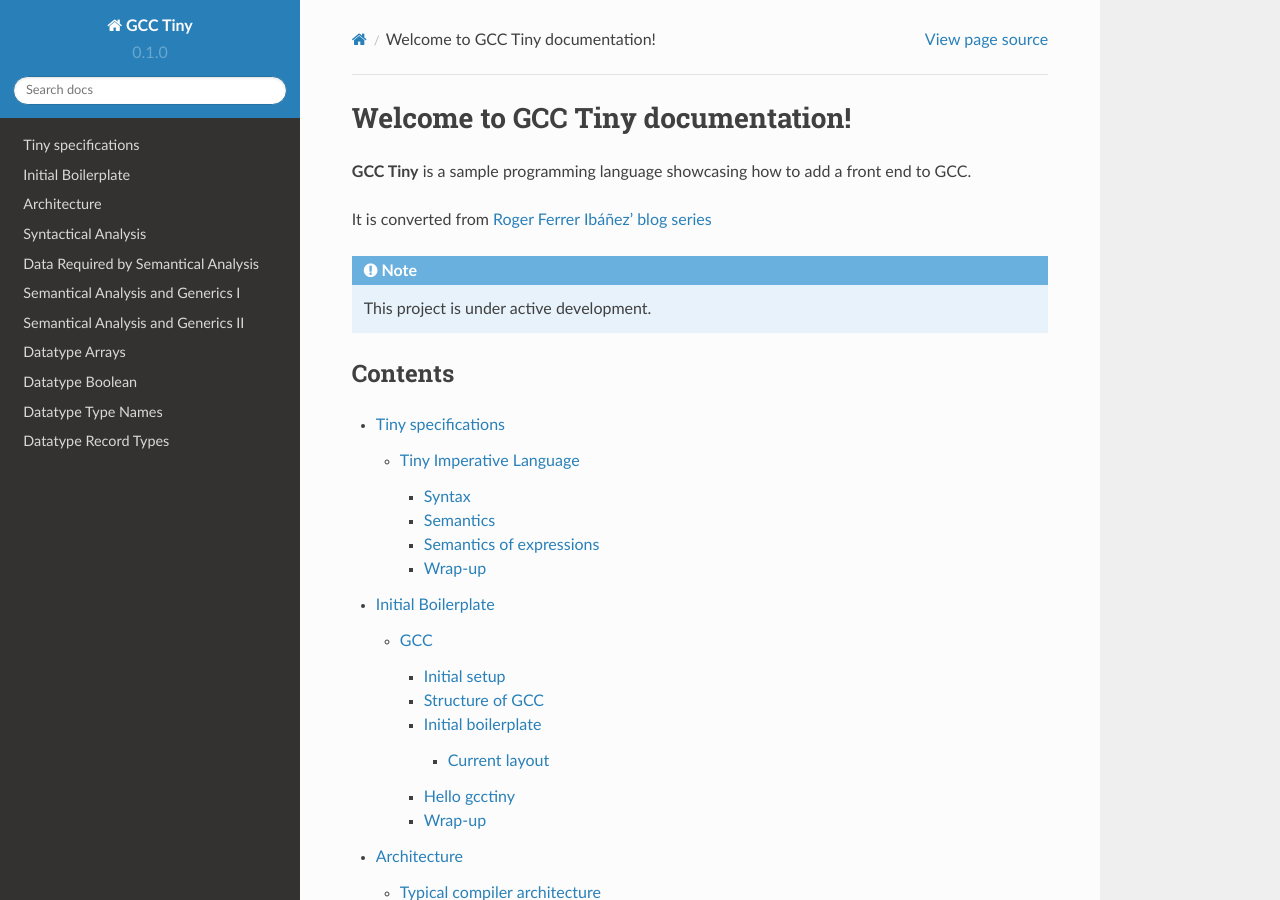
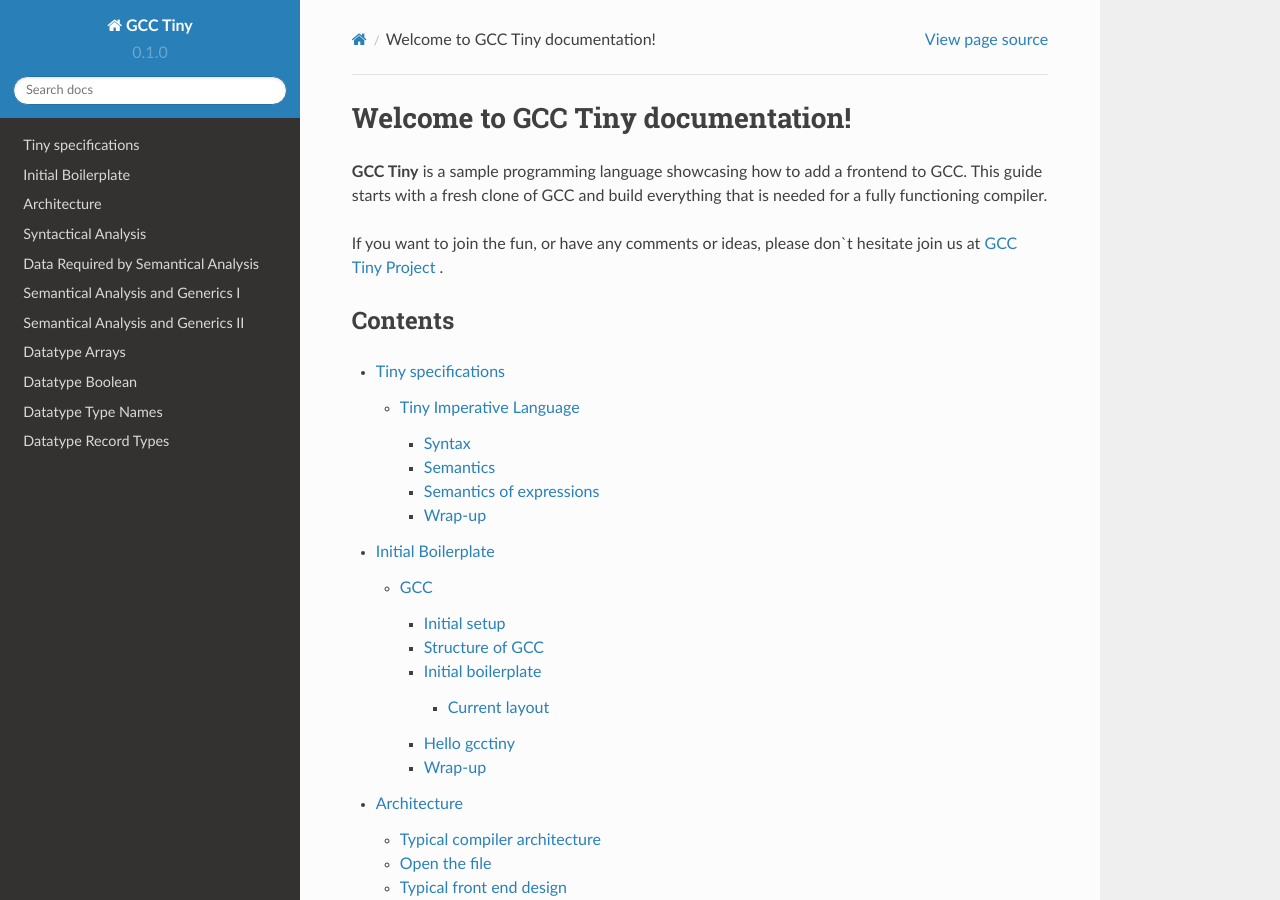
Before and after one commit to GCC-Tiny/gcc-tiny-docs-rtd, a Sphinx documentation site: the page built from docs/source/index.rst, in a window 1280 px wide and 900 px high. Built offline with Sphinx 7.4.7 and the Read the Docs theme 2.0.0, drawn with Linux system fonts in a browser that asks for light colours.

Commit message:
index.rst: update intro

```diff
--- a/docs/source/index.rst
+++ b/docs/source/index.rst
@@ -1,13 +1,15 @@
 Welcome to GCC Tiny documentation!
 ==================================
 
-**GCC Tiny** is a sample programming language showcasing how to add a front end to GCC.
+**GCC Tiny** is a sample programming language showcasing how to add
+a frontend to GCC. This guide starts with a fresh clone of GCC and
+build everything that is needed for a fully functioning compiler.
 
-It is converted from `Roger Ferrer Ibáñez' blog series <https://thinkingeek.com/gcc-tiny/>`_
+If you want to join the fun, or have any comments or ideas,
+please don`t hesitate join us at
+`GCC Tiny Project <https://github.com/GCC-Tiny>`_
+.
 
-.. note::
-
-   This project is under active development.
 
 Contents
 --------
```
